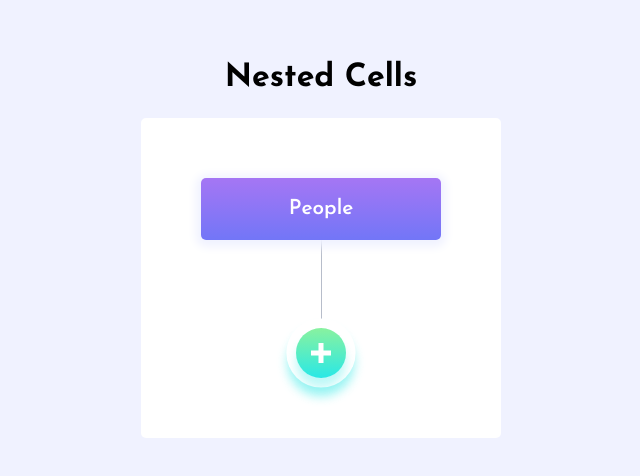
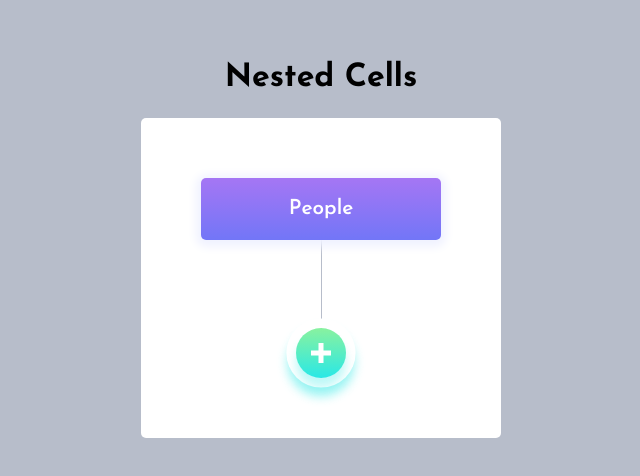
Before and after one commit to jchojna/nested-cells, a React (Create React App) app: page / in a window 1280 px wide. Shown: the part 162-638 px from the top of the page, without its empty margins (319-959 px from the left). Built offline with nearby package versions, Linux system fonts and the light colour scheme.

Commit message:
feat: render Cell components using render props

```diff
--- a/src/components/App.js
+++ b/src/components/App.js
@@ -1,5 +1,6 @@
 import React, { Component } from 'react';
 import classNames from 'classnames';
+import Tree from './Tree.js';
 import Cell from './Cell.js';
 import Popup from './Popup.js';
 import { v4 as uuidv4 } from 'uuid';
@@ -58,6 +59,92 @@ class App extends Component {
     </svg>
   }
 
+
+
+
+
+
+
+
+
+  renderCell = (id, parentId) => {
+    const { cells } = this.state;
+
+    const isMain = parentId === 'main';
+    const isNested = isMain && cells.find(cell => cell.id === id).values.length > 1;
+
+
+    if (isNested) {
+
+      const { category, values } = cells.find(cell => cell.id === id);
+
+      return <Cell
+        key={id}
+        id={id}
+        onCellRemove={this.removeCell}
+        renderRemoveSvg={this.renderRemoveSvg}
+      >
+        <Tree
+          parentName={category}
+          parentId={id}
+          childNodes={values}
+          renderAddSvg={this.renderAddSvg}
+          onAddButtonClick={() => {console.log('add')}}
+          renderCell={this.renderCell}
+        />
+      </Cell>
+
+    } else {
+
+      if (isMain) {
+
+        const cell = cells.find(cell => cell.id === id);
+        const { category } = cell;
+        const value = cell.values[0].value;
+
+        return <Cell
+          key={id}
+          id={id}
+          onCellRemove={this.removeCell}
+          renderRemoveSvg={this.renderRemoveSvg}
+        >
+          <h3 className="Cell__heading">
+            {`${category} ${value}`}
+          </h3>
+        </Cell>
+
+      } else {
+
+        const value = cells
+        .find(cell => cell.id === parentId)
+        .values
+        .find(value => value.id === id)
+        .value;
+
+        return <Cell
+          key={id}
+          id={id}
+          onCellRemove={this.removeCell}
+          renderRemoveSvg={this.renderRemoveSvg}
+        >
+          <h3 className="Cell__heading">
+            {value}
+          </h3>
+        </Cell>
+
+      }
+    }
+  }
+
+
+
+
+
+
+
+
+
+
   render() {
     const { isPopupVisible, cells } = this.state;
 
@@ -66,32 +153,15 @@ class App extends Component {
         <header className="App__header">
           <h1>Nested Cells</h1>
         </header>
-        <main className="App__container">
-          <h2 className="App__title">People</h2>
 
-          { // LIST OF CELLS
-            cells.map(cell => {
-              const { id, category, values } = cell;
-              return (
-                <Cell
-                  key={id}
-                  id={id}
-                  category={category}
-                  values={values}
-                  onCellRemove={this.removeCell}
-                  renderRemoveSvg={this.renderRemoveSvg}
+        <Tree
+          parentName="People"
+          parentId="main"
+          childNodes={cells}
+          renderAddSvg={this.renderAddSvg}
+          onAddButtonClick={this.togglePopup}
+          renderCell={this.renderCell}
         />
-              );
-            })
-          }
-
-          {/* ADD CELL BUTTON */}
-            <button
-              className="button button--add button--main"
-              onClick={this.togglePopup}
-            >
-              { this.renderAddSvg() }
-            </button>
 
         { // POPUP
           isPopupVisible &&
@@ -102,7 +172,6 @@ class App extends Component {
             renderRemoveSvg={this.renderRemoveSvg}
           />
         }
-        </main>
       </div>
     );
   }
--- a/src/components/Cell.js
+++ b/src/components/Cell.js
@@ -4,26 +4,21 @@ import '../scss/Cell.scss';
 const Cell = (props) => {
   const {
     id,
-    category,
-    values,
     onCellRemove,
     renderRemoveSvg
   } = props;
 
   return (
     <section className="Cell">
-      <h3 className="Cell__heading">
-        {`${category} ${values}`}
-      </h3>
 
-      { // REMOVE BUTTON
+      {props.children}
+
       <button
         className="button button--remove"
         onClick={() => onCellRemove(id)}
       >
         {renderRemoveSvg()}
       </button>
-      }
     </section>
   );
 }
--- /dev/null
+++ b/src/components/Tree.js
@@ -0,0 +1,38 @@
+import React from 'react';
+import '../scss/Tree.scss';
+
+const Tree = (props) => {
+
+  const {
+    parentName,
+    parentId,
+    childNodes,
+    renderAddSvg,
+    onAddButtonClick,
+    renderCell
+  } = props;
+
+  return (
+
+    <main className="Tree">
+      <h2 className="Tree__heading">{parentName}</h2>
+
+      { // LIST OF CELLS
+        childNodes.map(({ id }) => {
+          return (
+            renderCell(id, parentId)
+          );
+        })
+      }
+
+      {/* ADD CELL BUTTON */}
+        <button
+          className="button button--add button--main"
+          onClick={onAddButtonClick}
+        >
+          { renderAddSvg() }
+        </button>
+    </main>
+  );
+}
+export default Tree;
--- a/src/scss/App.scss
+++ b/src/scss/App.scss
@@ -3,7 +3,7 @@
 
 .App {
   @include flex-center;
-  background-color: $color-lightLilac;
+  background-color: $color-light;
   flex-direction: column;
   margin: 0;
   min-height: 100vh;
@@ -21,41 +21,6 @@
     font-weight: 700;
     margin: 0;
     margin-bottom: 3rem;
-  }
-
-  &__container {
-    align-items: flex-start;
-    display: flex;
-    flex-direction: column;
-    background-color: #fff;
-    border-radius: $corner-radius;
-    padding: $padding-container;
-    position: relative;
-
-    &::before {
-      background-color: $color-light;
-      bottom: $padding-container;
-      content: '';
-      left: $width-rootCell / 2 + $padding-container;
-      position: absolute;
-      top: $padding-container;
-      width: 1px;
-    }
-  }
-
-  &__title {
-    @include flex-center;
-    @include gradient ($color-violet, $color-lilac, 0);
-    border-radius: $corner-radius;
-    box-shadow: $shadow-cell;
-    color: #fff;
-    font-size: 1.3rem;
-    font-weight: 600;
-    margin: 0;
-    margin-bottom: 2.5rem;
-    padding: 0.9em;
-    width: $width-rootCell;
-    z-index: 1;
   }
 }
 
--- /dev/null
+++ b/src/scss/Tree.scss
@@ -0,0 +1,37 @@
+@import './mixins';
+@import './variables';
+
+.Tree {
+  align-items: flex-start;
+  display: flex;
+  flex-direction: column;
+  background-color: #fff;
+  border-radius: $corner-radius;
+  padding: $padding-container;
+  position: relative;
+
+  &::before {
+    background-color: $color-light;
+    bottom: $padding-container;
+    content: '';
+    left: $width-rootCell / 2 + $padding-container;
+    position: absolute;
+    top: $padding-container;
+    width: 1px;
+  }
+
+  &__heading {
+    @include flex-center;
+    @include gradient ($color-violet, $color-lilac, 0);
+    border-radius: $corner-radius;
+    box-shadow: $shadow-cell;
+    color: #fff;
+    font-size: 1.3rem;
+    font-weight: 600;
+    margin: 0;
+    margin-bottom: 2.5rem;
+    padding: 0.9em;
+    width: $width-rootCell;
+    z-index: 1;
+  }
+}
```
Lines whose indentation alone changed are shown as unchanged.
